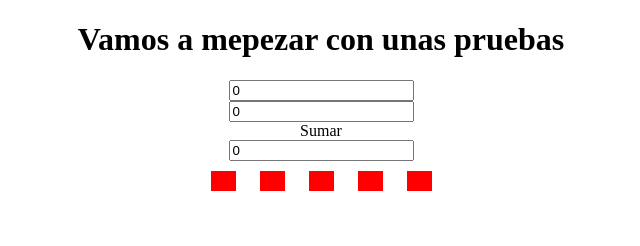
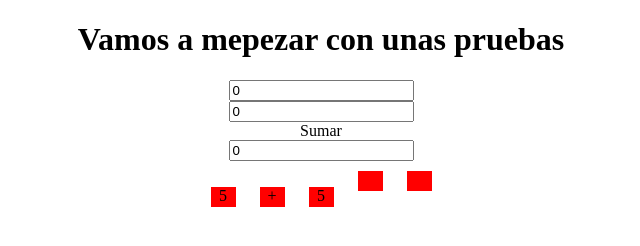
Before and after one commit to hank222/prueba1, a plain HTML site: page index.html in a window 1280 px wide. Shown: the whole page, without its empty margins (319-959 px from the left). Drawn offline with Linux system fonts and the light colour scheme.

Commit message:
Update index.html

```diff
--- a/index.html
+++ b/index.html
@@ -29,10 +29,10 @@
     <script src="hola.js"> </script>
 
     <div class="operaciones">
-      <div class="val"></div>
-      <div class="digno" ></div>
-      <div class="val" ></div>
-      <div class="digno"></div>
+      <div class="val">5</div>
+      <div class="digno" >+</div>
+      <div class="val" >5</div>
+      <div class="digno"=></div>
       <div class="val" ></div>
     </div>
   </body>
```
